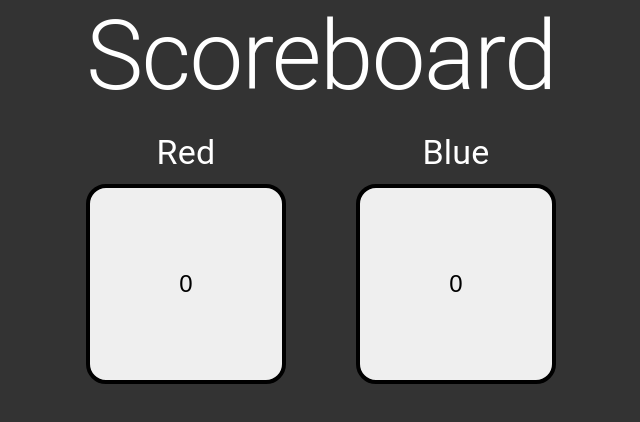
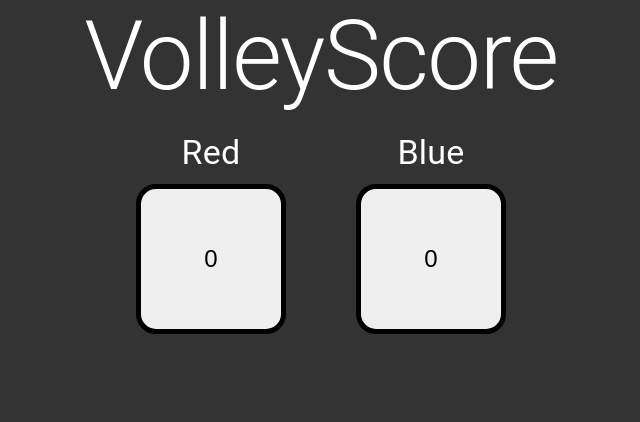
Before and after one commit to whuang214/VolleyScore, a React (Vite) app: page / in a window 1280 px wide. Shown: the top 422 px of the page, without its empty margins (319-959 px from the left). Built offline with nearby package versions, Linux system fonts and the light colour scheme.

Commit message:
changed title

```diff
--- a/src/pages/App.tsx
+++ b/src/pages/App.tsx
@@ -33,7 +33,7 @@ export default function App() {
 
   return (
     <div className="score-container">
-      <Typography variant="h1">Scoreboard</Typography>
+      <Typography variant="h1">VolleyScore</Typography>
       <div className="button-container">
         <div className="score-container">
           <Typography variant="h4">{teamOne.name}</Typography>
--- a/src/styles/App.css
+++ b/src/styles/App.css
@@ -29,9 +29,9 @@ body {
 }
 
 .score-button {
-  width: 200px;
-  height: 200px;
-  border: 4px solid #000;
+  width: 150px;
+  height: 150px;
+  border: 5px solid #000;
   border-radius: 20px;
   font-size: 24px;
   display: flex;
```
